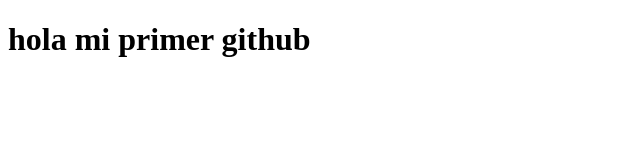
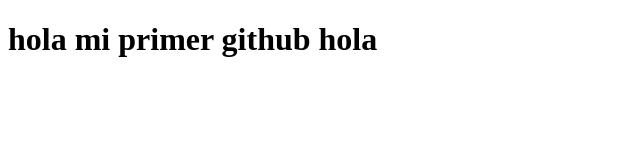
Before and after one commit to CJ255255/carl, a plain HTML site: page index.html in a window 1280 px wide. Shown: the whole page, without its empty margins (0-640 px from the left). Drawn offline with Linux system fonts and the light colour scheme.

Commit message:
agregue un saludo

```diff
--- a/index.html
+++ b/index.html
@@ -6,6 +6,6 @@
         <title>Document</title>
     </head>
     <body>
-        <h1>hola mi primer github</h1>
+        <h1>hola mi primer github hola </h1>
     </body>
 </html>
```
